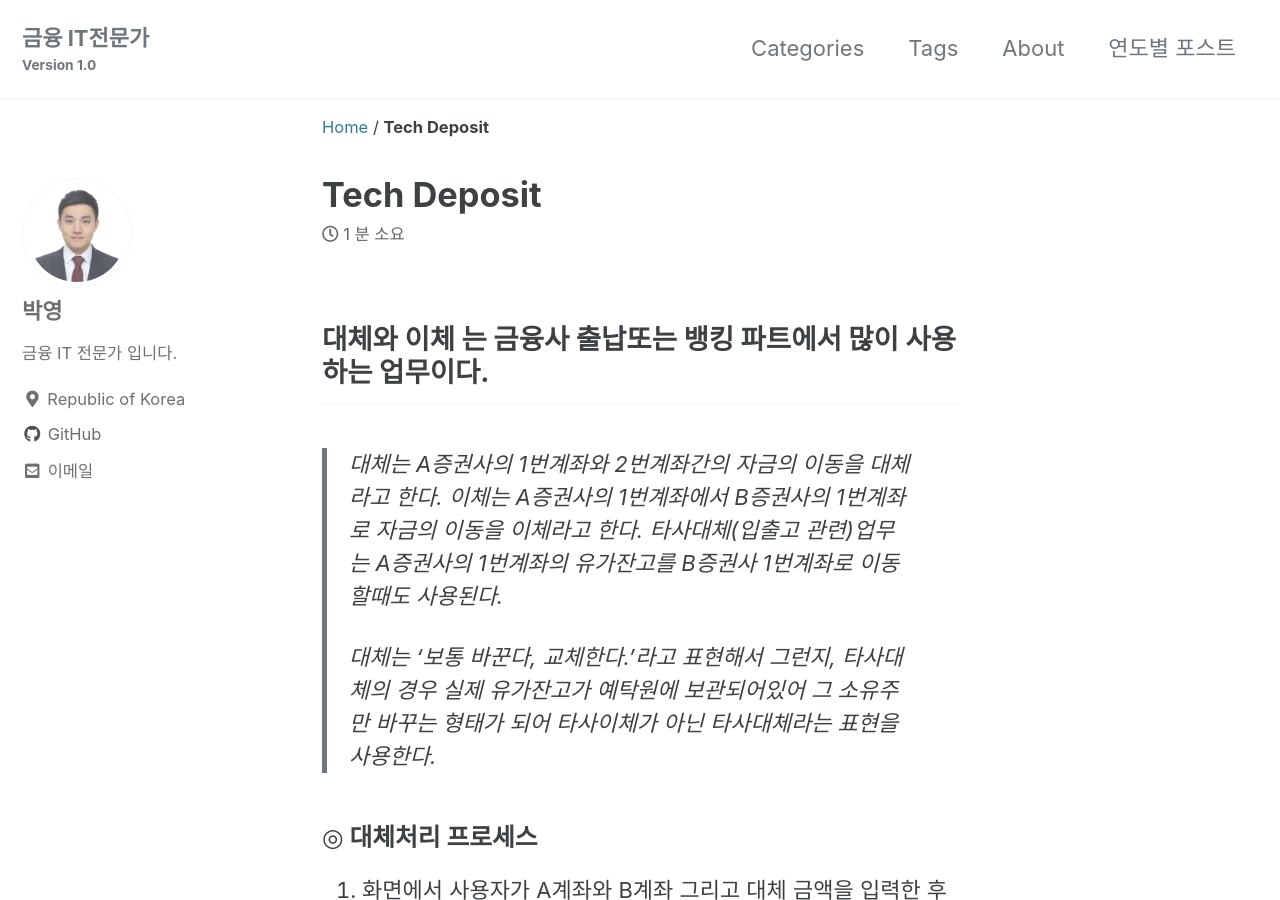
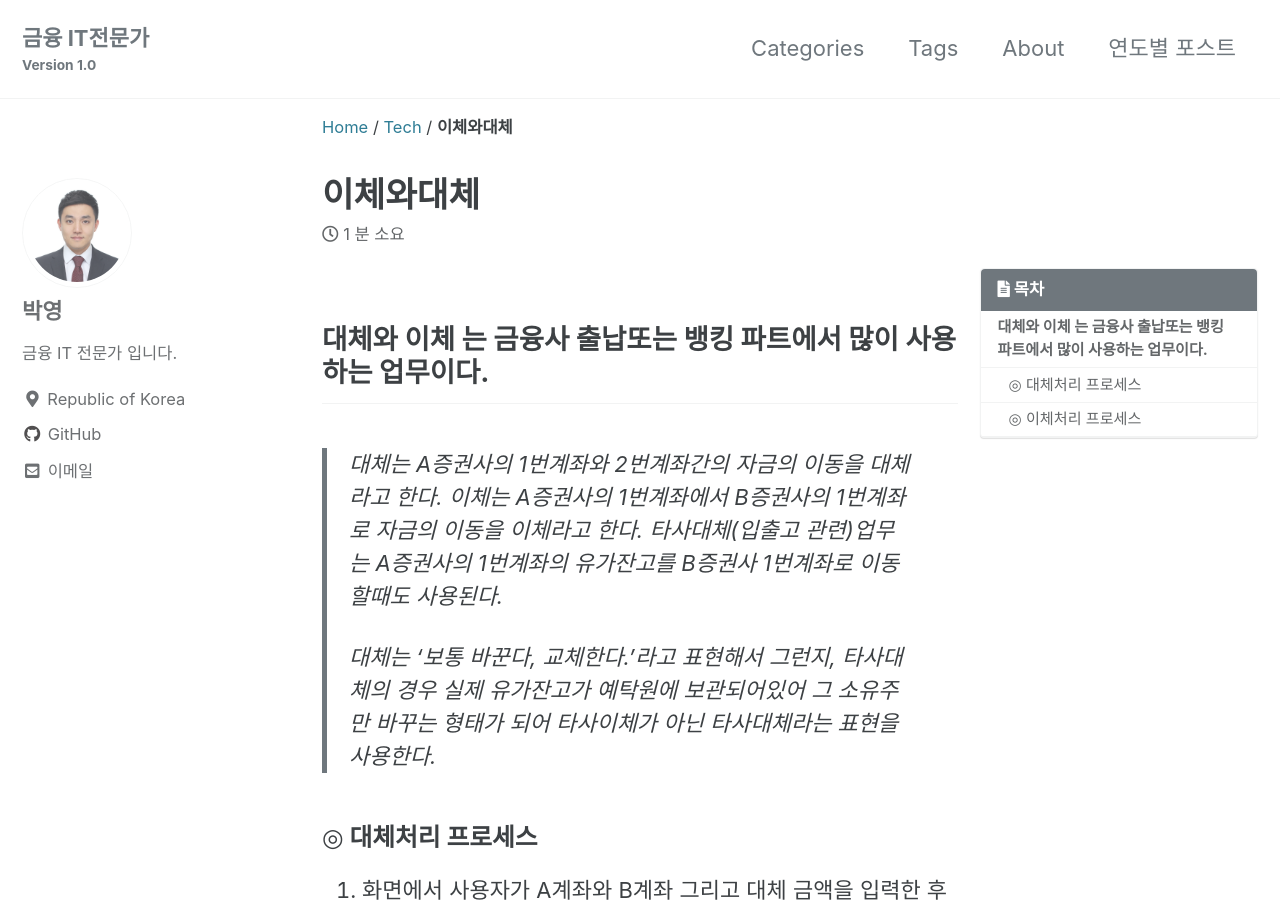
Before and after one commit to py0777/py0777.github.com, a Jekyll site: the page built from _posts/2014-05-28-tech-deposit.md, in a window 1280 px wide and 900 px high. Built offline with Jekyll 4.4.1, drawn with Linux system fonts in a browser that asks for light colours; cached includes are drawn as plain includes; a script that is not in the unit is left out; comment, search, counter and statistics services are not loaded; some of the changed text lies outside the part shown.

Commit message:
Update 2014-05-28-tech-deposit.md
dd

```diff
--- a/_posts/2014-05-28-tech-deposit.md
+++ b/_posts/2014-05-28-tech-deposit.md
@@ -1,3 +1,17 @@
+---
+title: "이체와대체"
+categories:
+
+  - Tech
+tags:
+  - 이체와대체
+  - 증권
+  - 금융IT
+toc: true
+toc_sticky: true
+toc_label: 목차
+popular: true
+---
 ## 대체와 이체 는 금융사 출납또는 뱅킹 파트에서 많이 사용하는 업무이다.
 
 > 대체는 A증권사의 1번계좌와 2번계좌간의 자금의 이동을 대체라고 한다.
```
